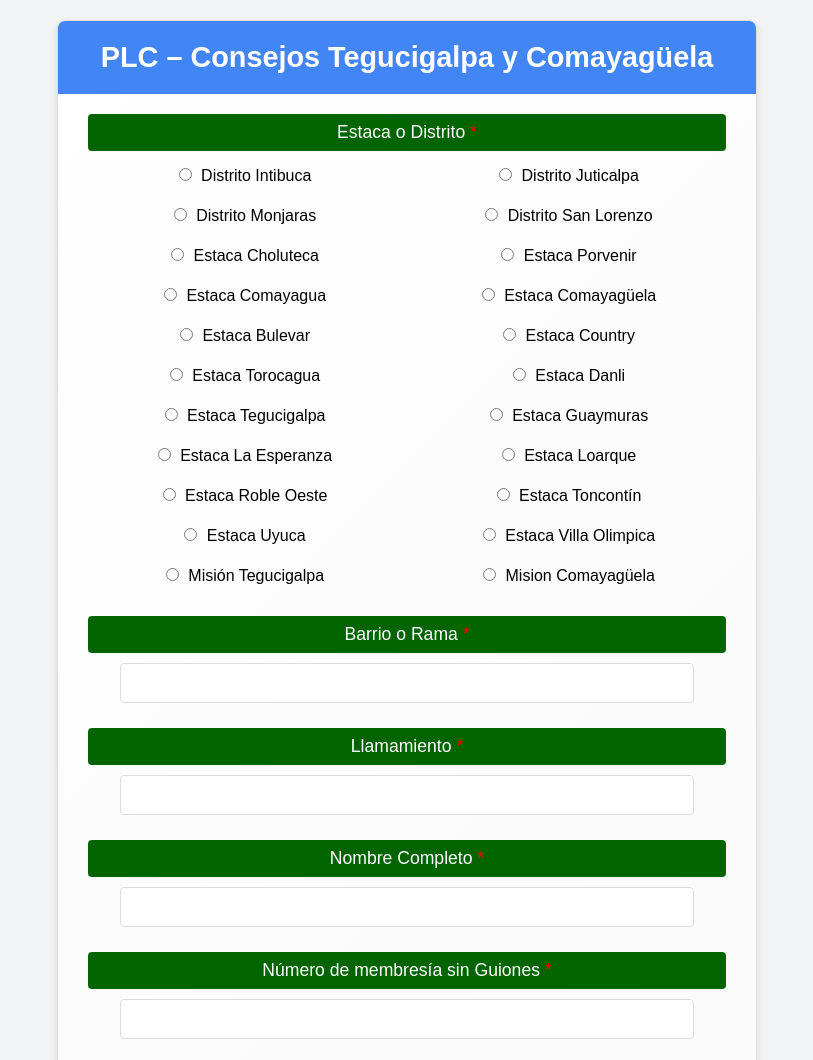
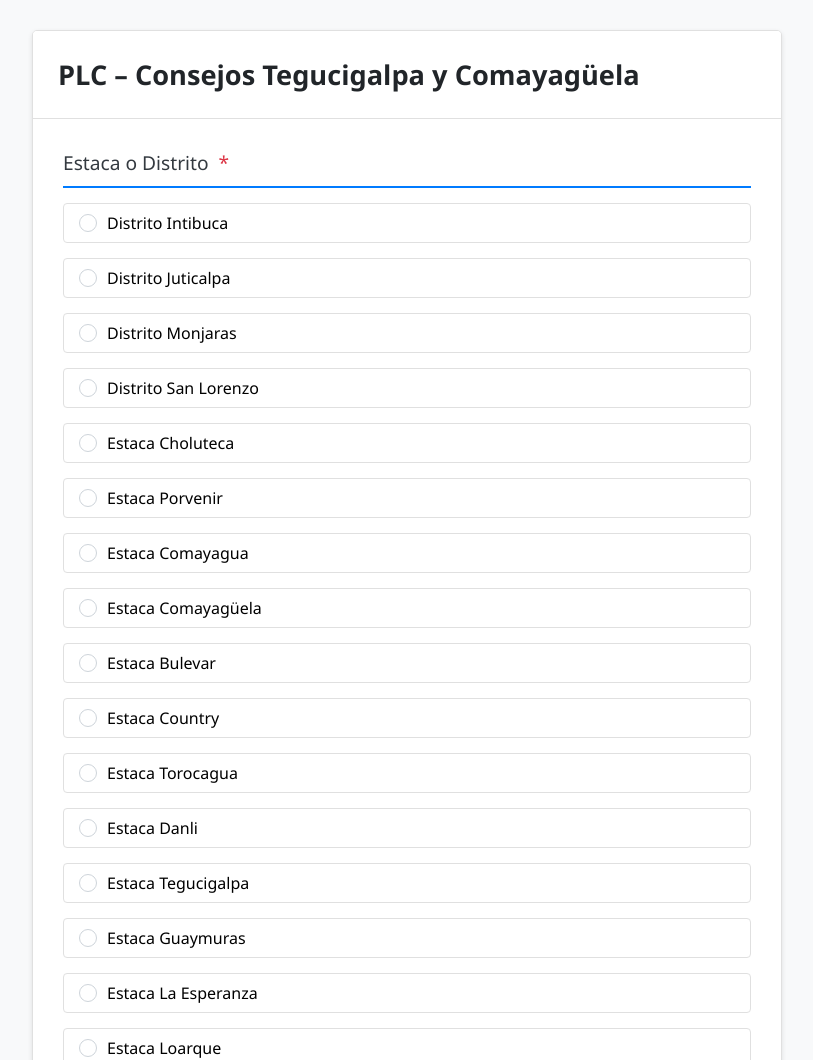
Before and after one commit to Formulario-PCL/Formulario, a plain HTML site: page index.html in a window 1280 px wide. Shown: the top 1060 px of the page, without its empty margins (233-1046 px from the left). Drawn offline with Linux system fonts and the light colour scheme.

Commit message:
Update index.html

```diff
--- a/index.html
+++ b/index.html
@@ -5,108 +5,160 @@
   <title>PLC – Consejos Tegucigalpa y Comayagüela</title>
   <meta name="viewport" content="width=device-width, initial-scale=1">
   <style>
-    /* Reset básico */
+    /* Reset básico y estilos generales */
     * {
       margin: 0;
       padding: 0;
       box-sizing: border-box;
     }
     body {
-      font-family: Arial, sans-serif;
-      background-color: #f1f3f4;
+      font-family: 'Segoe UI', Tahoma, Geneva, Verdana, sans-serif; /* Fuente similar a Microsoft Forms */
+      background-color: #f8f9fa; /* Fondo muy claro */
       display: flex;
       justify-content: center;
       align-items: center;
       min-height: 100vh;
-      padding: 20px;
+      padding: 30px; /* Más padding externo */
     }
     .form-wrapper {
-      background: linear-gradient(135deg, #ffffff, #f9f9f9);
-      border: 1px solid #ddd;
-      border-radius: 8px;
-      box-shadow: 0 4px 8px rgba(0, 0, 0, 0.1);
-      max-width: 700px;
+      background-color: #ffffff; /* Fondo blanco */
+      border: 1px solid #e0e0e0; /* Borde sutil */
+      border-radius: 5px; /* Bordes más redondeados */
+      box-shadow: 0 2px 5px rgba(0, 0, 0, 0.1); /* Sombra sutil */
+      max-width: 750px; /* Ancho máximo un poco mayor */
       width: 100%;
       overflow: hidden;
     }
     .form-header {
-      background-color: #4285F4;
-      color: #fff;
-      padding: 20px;
-      text-align: center;
-      font-size: 1.8em;
-      font-weight: bold;
+      background-color: #ffffff; /* Header blanco como MS Forms */
+      color: #212529; /* Color de texto oscuro */
+      padding: 25px; /* Más padding en el header */
+      text-align: left; /* Texto alineado a la izquierda */
+      font-size: 1.7em; /* Tamaño de fuente del header */
+      font-weight: 600; /* Negrita un poco más suave */
+      border-bottom: 1px solid #e0e0e0; /* Separador inferior */
     }
     .form-container {
-      padding: 20px 30px 30px;
+      padding: 30px; /* Padding más amplio */
     }
     .question {
-      margin-bottom: 25px;
+      margin-bottom: 30px; /* Más espacio entre preguntas */
     }
     .question-title {
-      background-color: #006400; /* verde oscuro */
-      color: #fff;
-      text-align: center;
-      padding: 8px;
-      border-radius: 4px;
-      margin-bottom: 10px;
-      font-size: 1.1em;
+      background-color: transparent; /* Sin fondo de color */
+      color: #343a40; /* Color de texto más oscuro para títulos */
+      text-align: left; /* Alineación a la izquierda */
+      padding: 0 0 10px 0; /* Padding solo abajo */
+      border-bottom: 2px solid #007bff; /* Línea inferior azul */
+      margin-bottom: 15px; /* Espacio después del título */
+      font-size: 1.2em; /* Tamaño del título */
+      font-weight: 500; /* Negrita media */
     }
     .required {
-      color: red;
+      color: #dc3545; /* Rojo para "requerido" */
+      margin-left: 5px;
     }
     .question-content {
-      text-align: center;
+      text-align: left; /* Contenido a la izquierda */
     }
     .question-content input[type="text"],
     .question-content input[type="number"],
     .question-content input[type="email"] {
-      width: 90%;
-      padding: 10px;
-      border: 1px solid #dadce0;
+      width: 100%; /* Ancho completo */
+      padding: 12px 15px; /* Padding más vertical y horizontal */
+      border: 1px solid #ced4da; /* Borde gris claro */
       border-radius: 4px;
       font-size: 1em;
       outline: none;
       transition: border-color 0.2s ease-in-out;
+      margin-top: 8px; /* Espacio superior */
     }
     .question-content input:focus {
-      border-color: #4285F4;
+      border-color: #007bff; /* Azul al enfocar */
+      box-shadow: 0 0 0 0.2rem rgba(0, 123, 255, 0.25); /* Sombra azul al enfocar */
     }
-    /* Para opciones de radio: centrado y ordenado */
     .radio-group {
       display: flex;
-      flex-wrap: wrap;
-      justify-content: center;
-      gap: 10px;
+      flex-direction: column; /* Radio buttons en columna */
+      gap: 15px; /* Espacio entre radio buttons */
+      margin-top: 10px;
     }
     .radio-option {
-      flex: 1 1 45%;
-      text-align: center;
-      padding: 5px;
-      border: 1px solid transparent;
+      display: flex;
+      align-items: center;
+      padding: 8px 15px;
+      border: 1px solid #e0e0e0; /* Borde para cada opción */
       border-radius: 4px;
+      transition: border-color 0.2s ease-in-out;
+    }
+    .radio-option:hover {
+      border-color: #007bff; /* Borde azul al pasar el mouse */
     }
     .radio-option input[type="radio"] {
-      margin-right: 5px;
+      margin-right: 10px;
+      appearance: none; /* Eliminar estilos por defecto */
+      width: 18px;
+      height: 18px;
+      border: 1px solid #ced4da;
+      border-radius: 50%;
+      outline: none;
+      cursor: pointer;
+      position: relative;
     }
+    .radio-option input[type="radio"]:checked {
+      border: 1px solid #007bff; /* Borde azul al seleccionar */
+    }
+    .radio-option input[type="radio"]:checked::before {
+      content: '';
+      display: block;
+      position: absolute;
+      top: 50%;
+      left: 50%;
+      transform: translate(-50%, -50%);
+      width: 10px;
+      height: 10px;
+      background-color: #007bff; /* Círculo interior azul al seleccionar */
+      border-radius: 50%;
+    }
+
+
     .submit-button {
-      background-color: #4285F4;
+      background-color: #007bff; /* Azul principal */
       color: #fff;
       border: none;
-      padding: 15px;
-      width: 100%;
+      padding: 15px 25px; /* Padding más grande para el botón */
       font-size: 1.1em;
       cursor: pointer;
-      border-radius: 4px;
+      border-radius: 5px;
       transition: background-color 0.3s ease;
-      margin-top: 10px;
+      margin-top: 25px; /* Más margen superior */
+      width: auto; /* Ancho automático */
+      display: block; /* Botón en bloque */
+      margin-left: auto; /* Alineado a la derecha */
     }
     .submit-button:hover {
-      background-color: #357ae8;
+      background-color: #0056b3; /* Azul más oscuro al pasar el mouse */
     }
+
     @media (max-width: 768px) {
+      body {
+        padding: 10px; /* Reducir padding en pantallas pequeñas */
+      }
+      .form-container, .form-header {
+        padding: 20px; /* Reducir padding interno en pantallas pequeñas */
+      }
+      .form-header {
+        text-align: center; /* Centrar el header en pantallas pequeñas */
+        font-size: 1.5em;
+      }
+      .radio-group {
+        flex-direction: column; /* Asegurar columna en responsive */
+      }
       .radio-option {
-        flex: 1 1 100%;
+        flex-direction: row; /* Asegurar fila para las opciones */
+      }
+      .radio-option label {
+        flex-grow: 1; /* Permitir que el label ocupe espacio */
       }
     }
   </style>
@@ -119,7 +171,6 @@
     <div class="form-container">
       <form id="myForm" action="https://script.google.com/macros/s/AKfycbxpC4wskHJO-C2Wdzs3g5l5_7U7wOa5f5kY089BvvTCD46OkjLaCYV5ZsYwg3E7O_0LVA/exec" method="post">
 
-        <!-- Pregunta 1: Estaca o Distrito -->
         <div class="question">
           <div class="question-title">
             Estaca o Distrito <span class="required">*</span>
@@ -218,7 +269,6 @@
           </div>
         </div>
 
-        <!-- Pregunta 2: Barrio o Rama -->
         <div class="question">
           <div class="question-title">
             Barrio o Rama <span class="required">*</span>
@@ -228,7 +278,6 @@
           </div>
         </div>
 
-        <!-- Pregunta 3: Llamamiento -->
         <div class="question">
           <div class="question-title">
             Llamamiento <span class="required">*</span>
@@ -238,7 +287,6 @@
           </div>
         </div>
 
-        <!-- Pregunta 4: Nombre Completo -->
         <div class="question">
           <div class="question-title">
             Nombre Completo <span class="required">*</span>
@@ -248,7 +296,6 @@
           </div>
         </div>
 
-        <!-- Pregunta 5: Número de membresía sin Guiones -->
         <div class="question">
           <div class="question-title">
             Número de membresía sin Guiones <span class="required">*</span>
@@ -258,7 +305,6 @@
           </div>
         </div>
 
-        <!-- Pregunta 6: Número de Celular -->
         <div class="question">
           <div class="question-title">
             Número de Celular <span class="required">*</span>
@@ -268,7 +314,6 @@
           </div>
         </div>
 
-        <!-- Pregunta 7: Correo Electrónico -->
         <div class="question">
           <div class="question-title">
             Escribir su correo electrónico <span class="required">*</span>
```
